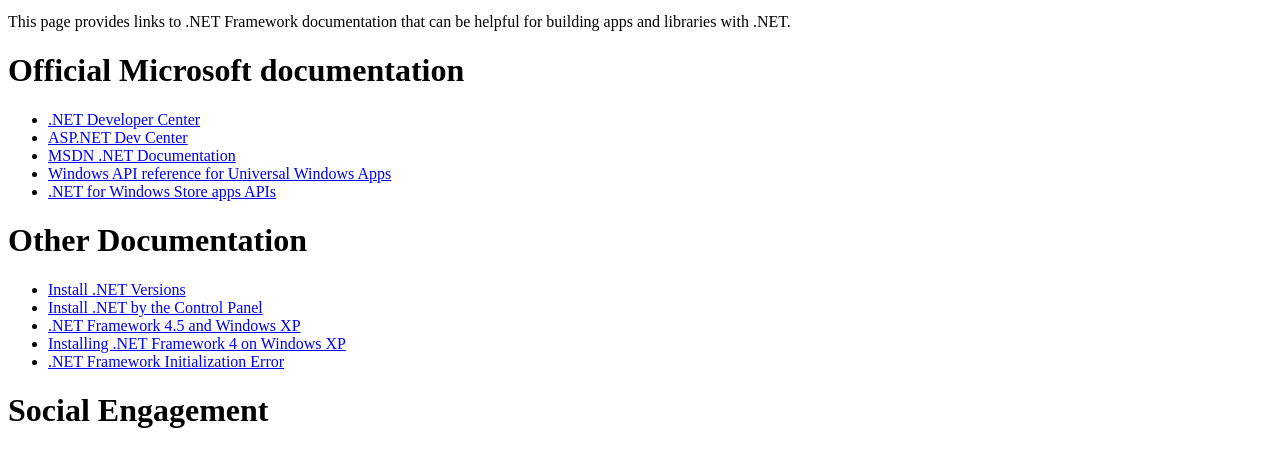
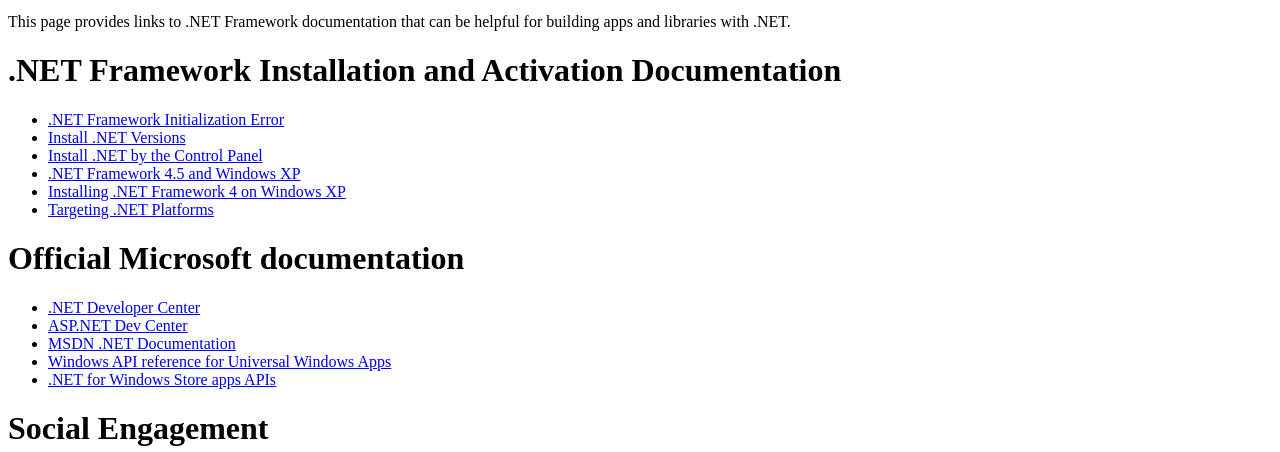
Before and after one commit to TerribleDev/getdotnet, a plain HTML site: page help/dotnet-docs.html in a window 1280 px wide. Shown: the part 311-763 px from the top of the page. Drawn offline with Linux system fonts and the light colour scheme.

Commit message:
Update installation docs

```diff
--- a/help/dotnet-docs.html
+++ b/help/dotnet-docs.html
@@ -10,6 +10,30 @@ Lucida Grande,Verdana,Arial,Helvetica,sans-serif; font-size:30px;vertical-align:
 .NET Framework Documentation and Resources</div>
 
 <p>This page provides links to .NET Framework documentation that can be helpful for building apps and libraries with .NET.</p>
+
+
+<h1>.NET Framework Installation and Activation Documentation</h1>
+
+<ul>
+<li>
+<a href="dotnet-framework-initialization-error.html">.NET Framework Initialization Error</a>
+</li>
+<li><a href="../install-dotnet.html">Install .NET Versions</a>
+</li>
+<li>
+<a href="install_dotnet_control_panel.html">Install .NET by the Control Panel</a>
+</li>
+<li>
+<a href="dotnet45-xp.html">.NET Framework 4.5 and Windows XP </a>
+</li>
+<li>
+<a href="dotnet4-xp.html">Installing .NET Framework 4 on Windows XP </a>
+</li>
+<li>
+<a href="../target-dotnet-platforms.html">Targeting .NET Platforms</a>
+</li>
+
+</ul>
 
 <h1>Official Microsoft documentation</h1>
 <ul>
@@ -27,24 +51,6 @@ Lucida Grande,Verdana,Arial,Helvetica,sans-serif; font-size:30px;vertical-align:
 </li>
 </ul>
 
-<h1>Other Documentation</h1>
-
-<ul>
-<li><a href="../install-dotnet.html">Install .NET Versions</a>
-</li>
-<li>
-<a href="install_dotnet_control_panel.html">Install .NET by the Control Panel</a>
-</li>
-<li>
-<a href="dotnet45-xp.html">.NET Framework 4.5 and Windows XP </a>
-</li>
-<li>
-<a href="dotnet4-xp.html">Installing .NET Framework 4 on Windows XP </a>
-</li>
-<li>
-<a href="dotnet-framework-initialization-error.html">.NET Framework Initialization Error</a>
-</li>
-</ul>
 
 <h1>Social Engagement</h1>
 <ul>
@@ -60,9 +66,6 @@ Lucida Grande,Verdana,Arial,Helvetica,sans-serif; font-size:30px;vertical-align:
 <h1>Additional Resources</h1>
 
 <ul>
-<li>
-<a href="../target-dotnet-platforms.html">Targeting .NET Platforms</a>
-</li>
 <li>
 <a href="https://twitter.com/DotNet/lists/net-user-groups">.NET User Groups on Twitter</a>
 </li>
```
Also changed, not shown: get-dotnet.html (+2 -3 lines).
